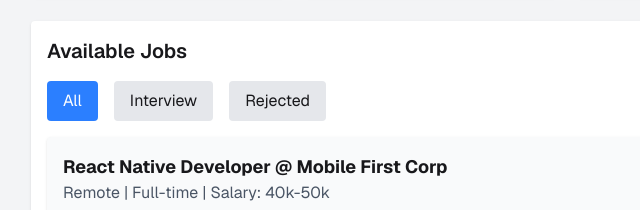
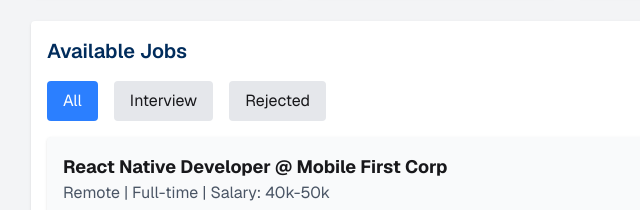
Before and after one commit to simantopal/Assignment-4, a plain HTML site: page index.html in a window 1280 px wide. Shown: the part 203-413 px from the top of the page, 209-849 px from the left. Drawn offline with nearby package versions, Linux system fonts and the light colour scheme.

Commit message:
add some content

```diff
--- a/index.html
+++ b/index.html
@@ -41,7 +41,7 @@
   <!-- Tabs -->
   <section class="bg-white p-4 rounded shadow mb-6">
     <div class="flex justify-between items-center mb-4">
-      <h2 class="text-xl font-semibold">Available Jobs</h2>
+      <h2 class="text-xl font-semibold text-[#002C5C]">Available Jobs</h2>
       <p id="tabCount" class="text-gray-600">8 Jobs</p>
     </div>
     <div class="flex gap-4 mb-4">
```
